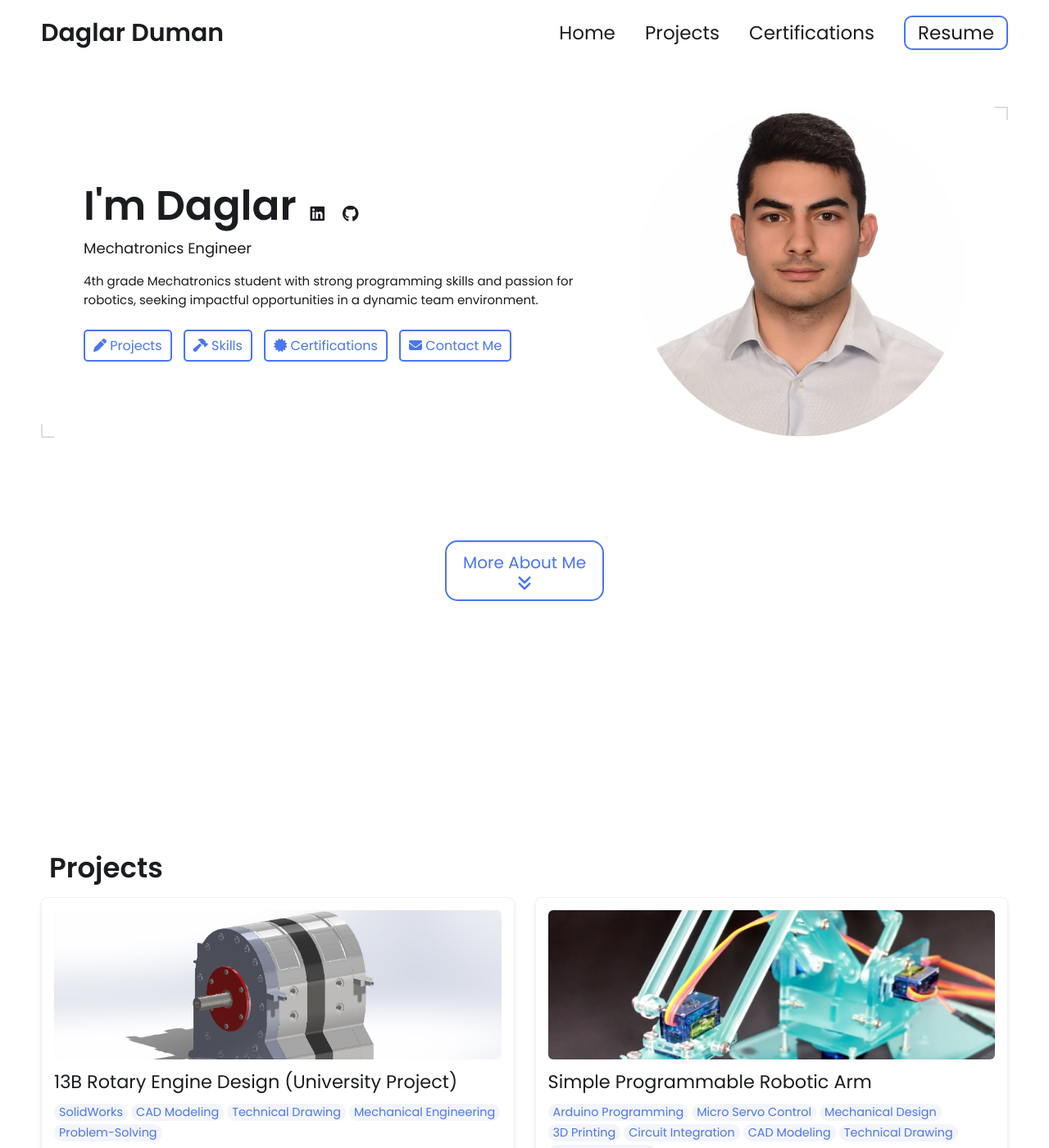
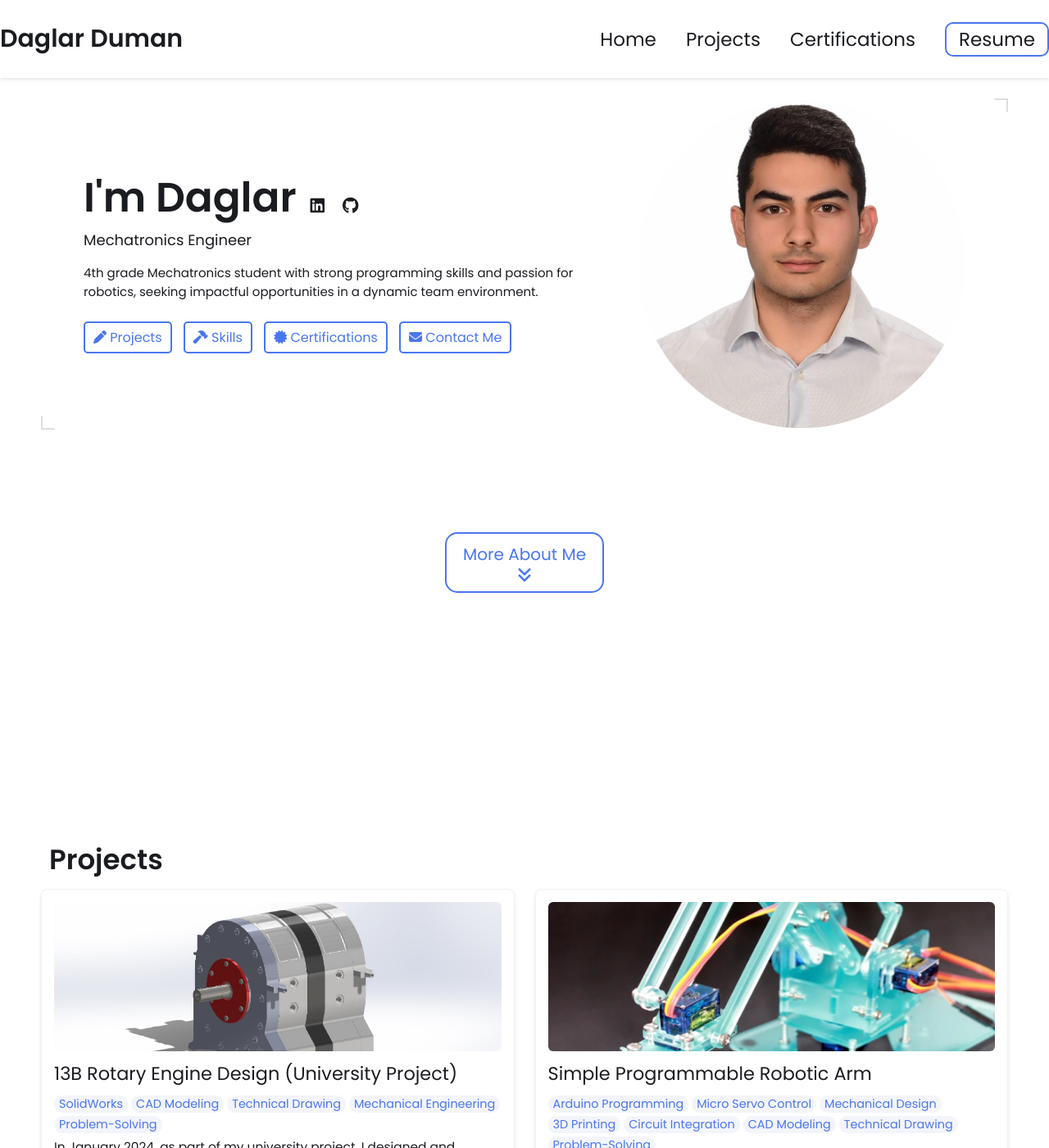
Before and after one commit to daglar510/daglar510.github.io, a Jekyll site: the page built from index.html, in a window 1280 px wide and 1400 px high. Shown: the whole window at 82% size. Built offline with Jekyll 4.4.1, drawn with Linux system fonts in a browser that asks for light colours.

Commit message:
Huge QoL updates
new navbar , better pages, bug fixes.

```diff
--- a/_includes/footer.html
+++ b/_includes/footer.html
@@ -13,7 +13,7 @@
         </div>
     </div>
     <div class="license">
-        <span>For any question or suggestion for projects, reach out <a class="help" href="mailto:daglarduman510@gmai.com"> Here</a> </span>
+        <span>For any question or suggestion for projects, reach out <a class="help" href="mailto:daglarduman510@gmail.com"> Here</a> </span>
         <p>For More info here is my github <a href="https://github.com/daglar510">CCC</a></p>
     </div>
 </footer>
--- a/_layouts/wrapper.html
+++ b/_layouts/wrapper.html
@@ -4,31 +4,32 @@
   <meta charset="UTF-8">
   <meta name="viewport" content="width=device-width, initial-scale=1.0">
 
-
+  <!-- Google Fonts and FontAwesome -->
   <link rel="preconnect" href="https://fonts.googleapis.com">
   <link rel="preconnect" href="https://fonts.gstatic.com" crossorigin>
   <link href="https://fonts.googleapis.com/css2?family=Poppins:wght@400;600&display=swap" rel="stylesheet">
   <link rel="stylesheet" href="https://cdnjs.cloudflare.com/ajax/libs/font-awesome/6.7.2/css/all.min.css" integrity="sha512-Evv84Mr4kqVGRNSgIGL/F/aIDqQb7xQ2vcrdIwxfjThSH8CSR7PBEakCr51Ck+w+/U6swU2Im1vVX0SVk9ABhg==" crossorigin="anonymous" referrerpolicy="no-referrer" />
 
-
+  <!-- Main CSS -->
   <link rel="stylesheet" href="/css/styles.css">
   <link rel="stylesheet" href="/css/syntax.css">
 
+  <!-- Main JavaScript -->
   <script src="{{ '/assets/js/script.js' | relative_url }}"></script>
 
-
   <title>{{ site.title }}</title>
-
-
 </head>
 <body>
-    <!-- NAVBAR -->
-     {% include navbar.html%}
+  <!-- Fixed Header Container -->
+  <div class="fixed-header">
+    {% include navbar.html %}
+  </div>
 
-     <div class="page">{{content}}</div>
+  <!-- Main Page Content -->
+  <div class="page">
+    {{ content }}
+  </div>
 
-
+  {% include footer.html %}
 </body>
-
-    {% include footer.html%}
 </html>
--- a/css/styles.css
+++ b/css/styles.css
@@ -1,6 +1,5 @@
 ---
 ---
-
 :root {
   --text-color: {{ site.colors.text }};
   --border-color: {{ site.colors.border }};
@@ -59,13 +58,40 @@ p {
     padding: 0;
 }
 
+/* ============== FIXED HEADER SNIPPET ============== */
+
+.fixed-header {
+  position: fixed;
+  top: 0;
+  left: 0;
+  width: 100%;
+  z-index: 999;
+  background-color: rgba(255, 255, 255, 0.95);
+  box-shadow: 0 2px 5px rgba(0, 0, 0, 0.1);
+}
+
+.page {
+  margin-top: 120px;
+}
+
+/* ============== END FIXED HEADER SNIPPET ============== */
+
+/* NAVBAR */
+/*
+nav {
+    display: flex;
+    justify-content: space-between;
+    ...
+}
+...
+*/
 
 /* NAVBAR */
 nav {
     display: flex;
     justify-content: space-between;
     padding: 25px 0;
-    height: 80px;
+    /* height: 80px; */ /* Commented out to let nav auto-size */
     align-items: center;
     position: relative;
 }
@@ -97,7 +123,7 @@ nav .right a:last-child
 nav .right a:last-child:hover,
 nav .right a span:last-child:hover,
 nav .mobile-nav a:last-child:hover,
-nav .mobile-nav a span:last-child:hover,{
+nav .mobile-nav a span:last-child:hover{
     color: var(--text-color);
     background-color: var(--light-background-color);
     border-radius: 10px;
@@ -144,14 +170,11 @@ nav .mobile-nav {
     display: none;
 }
 
-
-
 /* SECTION 1: Hero */
 .hero-section {
     padding: 0 50px;
     margin: 50px 0;
     display: flex;  /* This makes .hero-section a flex container */
-
 
     border: 2px solid var(--border-color);
     border-image: linear-gradient(
@@ -241,7 +264,7 @@ nav .mobile-nav {
     justify-content: center;
 }
 
-.arrow a   {
+.arrow a {
     font-size: 20px;
     color: var(--link-color);
     display: inline-block;  /* This makes .hero-section a flex container */
@@ -257,12 +280,10 @@ nav .mobile-nav {
     margin: 0 auto;
 }
 
-.arrow a:hover   {
+.arrow a:hover {
     color: var(--text-color);
-    border: 2px solid var(--text-color)
-
+    border: 2px solid var(--text-color);
 }
-
 
 /*SECTION 2: PROJECT GRID */
 .project-grid-section {
@@ -286,7 +307,6 @@ nav .mobile-nav {
     width: 100%;
     margin: 0 auto;
     align-items: stretch;
-
 }
 
 .project-grid-section .project-link {
@@ -321,18 +341,16 @@ nav .mobile-nav {
     margin-bottom: 10px;
 }
 
-
 .project-card .project-title {
     font-size: 1.4em;
     text-decoration: none;
     transition: color 0.3s ease;
-    margin-bottom: 10px
+    margin-bottom: 10px;
 }
 
 .project-card .project-title:hover {
     text-decoration: underline;
 }
-
 
 .project-card .project-skills {
     display: flex;
@@ -376,8 +394,6 @@ nav .mobile-nav {
     text-decoration: underline;
 }
 
-
-
 /* SECTION 3: SKILLS */
 .skills-section {
     margin-bottom: 100px;
@@ -389,9 +405,6 @@ nav .mobile-nav {
     font-size: 34px;
     margin-bottom: 15px;
 }
-
-
-
 
 .skills-section .skill-categories {
     list-style: none;
@@ -436,7 +449,6 @@ nav .mobile-nav {
     font-size: 14px;
 }
 
-
 /* SECTION 4: CONTACT */
 .contact-section {
     padding: 25px 25px;
@@ -444,7 +456,6 @@ nav .mobile-nav {
     margin: 0 auto;
     border-radius: 20px;
     margin-bottom: 100px;
-
 }
 
 .contact-section h2 {
@@ -474,7 +485,6 @@ nav .mobile-nav {
     outline: none;
     resize: none;
     font-size: 13px;
-
 }
 
 .contact-section .group form button {
@@ -485,12 +495,10 @@ nav .mobile-nav {
     border:none;
     height: 50px;
     cursor: pointer;
-    transition: 0.1s
+    transition: 0.1s;
 }
 
-
 /* FOOTER */
-
 footer {
     padding: 0;
     font-size: 12px;
@@ -545,7 +553,7 @@ footer .license {
     flex-direction: column;
     flex-wrap: wrap;
     text-align: center;
-    gap: 0;  /* Changed from 10px to 0 */
+    gap: 0;
 }
 
 footer span, p {
@@ -553,28 +561,21 @@ footer span, p {
     overflow-wrap: break-word;
     white-space: normal;
     max-width: 100%;
-    margin: 0; /* Added to remove default margins */
+    margin: 0;
 }
 
 footer p {
     font-size: 12px;
-    margin: 0; /* Changed from 5px 0 0 to 0 */
+    margin: 0;
 }
 
-
-
-
-
-
 /* PROJECT POST VIEW */
-
 .post-view {
     margin: 25px auto;
     border: 1px solid rgba(0, 0, 0, 0.05);
     box-shadow: 0 4px 6px -1px rgba(0, 0, 0, 0.1),
                 0 2px 4px -1px rgba(0, 0, 0, 0.06);
     border-radius: 10px
-
 }
 
 .post-view .summary{
@@ -593,7 +594,7 @@ footer p {
 
 .post-view .summary img {
     width: 100%;
-    height: 100%;  /* Changed to 100% to fill the container */
+    height: 100%;
     object-fit: cover;
     border-radius: 6px;
     aspect-ratio: 3/1;
@@ -615,7 +616,6 @@ footer p {
     flex-wrap: wrap;
     justify-content: start;
     gap: 5px;
-
 }
 
 .post-view .summary .skill {
@@ -638,7 +638,7 @@ footer p {
     align-items: flex-start;
     align-content: flex-start;
     width: 100%;
-    gap: 10px
+    gap: 10px;
 }
 
 .post-view .content .image-gallery img {
@@ -698,7 +698,7 @@ footer p {
     border-bottom: 1px solid #e9ecef;
     background-color: #f8f9fa;
     color: #495057;
-    font-size: calc(10px + 0.5vw); /* Matches h2 size */
+    font-size: calc(10px + 0.5vw);
 }
 
 .post-view .content td {
@@ -706,20 +706,20 @@ footer p {
     text-align: left;
     border-bottom: 1px solid #e9ecef;
     color: var(--text-color);
-    font-size: calc(10px + 0.5vw); /* Matches p size */
+    font-size: calc(10px + 0.5vw);
 }
 
 .youtube-container {
     width: 100%;
     max-width: var(--max-width);
-    margin: 0 ;
+    margin: 0;
     padding: 5px
 }
 
 .youtube-aspect-ratio {
     position: relative;
     width: 100%;
-    padding-bottom: 56.25%; /* 16:9 Aspect Ratio */
+    padding-bottom: 56.25%;
 }
 
 .youtube-aspect-ratio iframe {
@@ -730,22 +730,15 @@ footer p {
     height: 100%;
 }
 
-
-
-
 /*     Responsive styles     */
-
 @media (max-width: 1200px){
     body{
         padding: 0 20px;
     }
-
     /* SECTION 1:HERO */
     .hero-section {
         padding: 0 20px;
         border: none;
-
-
     }
     .hero-section .group{
         flex-direction: column-reverse;
@@ -755,36 +748,28 @@ footer p {
         width: 300px;
         justify-content: center
     }
-
     .hero-section .text h2 {
         font-size: 35px;
     }
-
-
     /*   Section 2: Project-grid  */
     .project-grid-section .grid-container .project-card {
         max-width: 500px;
         height: 500px;
         margin: 0 auto;
     }
-
-
 }
 
-
 @media (max-width: 768px) {
-    /* NEVBAR*/
+    /* NAVBAR*/
     .desktop-nav {
         display: none;
     }
-
     nav .menu-toggle {
         display: block;
     }
     .menu-toggle {
         display: block;
     }
-
     .mobile-nav {
         display: none;
         position: absolute;
@@ -797,11 +782,9 @@ footer p {
         border-radius: 0 0 10px 10px;
         z-index: 1000;
     }
-
     .mobile-nav.active {
         display: flex;
     }
-
     .mobile-nav a {
         color: var(--text-color);
         font-size: 20px;
@@ -810,54 +793,39 @@ footer p {
         display: flex;
         align-items: center;
         justify-content: center;
-        min-height: 50px;
+        min-height: 10px;
     }
-
     .menu-toggle.active .hamburger {
         background: transparent;
     }
-
     .menu-toggle.active .hamburger::before {
         transform: rotate(45deg);
         top: 0;
     }
-
     .menu-toggle.active .hamburger::after {
         transform: rotate(-45deg);
         bottom: 0;
     }
-
-
-
-
-
     /*SECTION 1: Hero */
     .hero-section .group .text h2 {
         flex-direction: column-reverse;
         display: flex;
         font-size: 40px;
     }
-
     .hero-section .group .text h2 .external-links i {
-        font-size: 16px; /* Example: reducing icon size */
+        font-size: 16px;
         margin: 0
     }
-
     .arrow {
         display: none;
     }
-
     .project-grid-section .grid-container {
         grid-template-columns: repeat(auto-fit, minmax(300px, 1fr));
     }
-
     /*SECTION 4:Contact */
     .contact-section .group{
         flex-direction: column;
     }
-
-
-
     footer {
         padding: 0 35px
     }
@@ -868,36 +836,25 @@ footer p {
     footer .links {
         margin-bottom: 10px;
     }
-
-
-
     /* Project Post Page */
     .post-view {
         margin: 0;
-
     }
     .post-view .content {
         padding: 0 5px;
         margin: 0
-
-
     }
     .post-view .summary{
         padding: 5px 5px;
-
-
     }
     .post-view.image-gallery {
         column-gap: 5px;
         row-gap: 5px;
     }
-
     .video-container {
         margin:0 auto;
     }
-
 }
-
 
 @media (max-width: 600px){
     body{
@@ -910,7 +867,6 @@ footer p {
     .hero-section .text h2 {
         font-size: 30px
     }
-
     .hero-section .text .links a {
         font-size: 13px;
         padding: 5px;
@@ -919,30 +875,23 @@ footer p {
         width: 275px;
         justify-content: center
     }
-
     /*SECTION 3:Skills */
     .skills-section {
         padding: 0 5px
     }
-
     .skills-section span {
         font-size: 16px;
     }
-
     /*SECTION 4: Contact */
     .contact-section{
         padding: 0 20px
     }
-
     .post-view {
         margin: 5px;
         border: none;
         box-shadow: none
     }
-
     .post-view .content {
         padding: 5px;
     }
-
-
 }
```
Also changed, not shown: 11 other files. Lines whose indentation alone changed are shown as unchanged.
